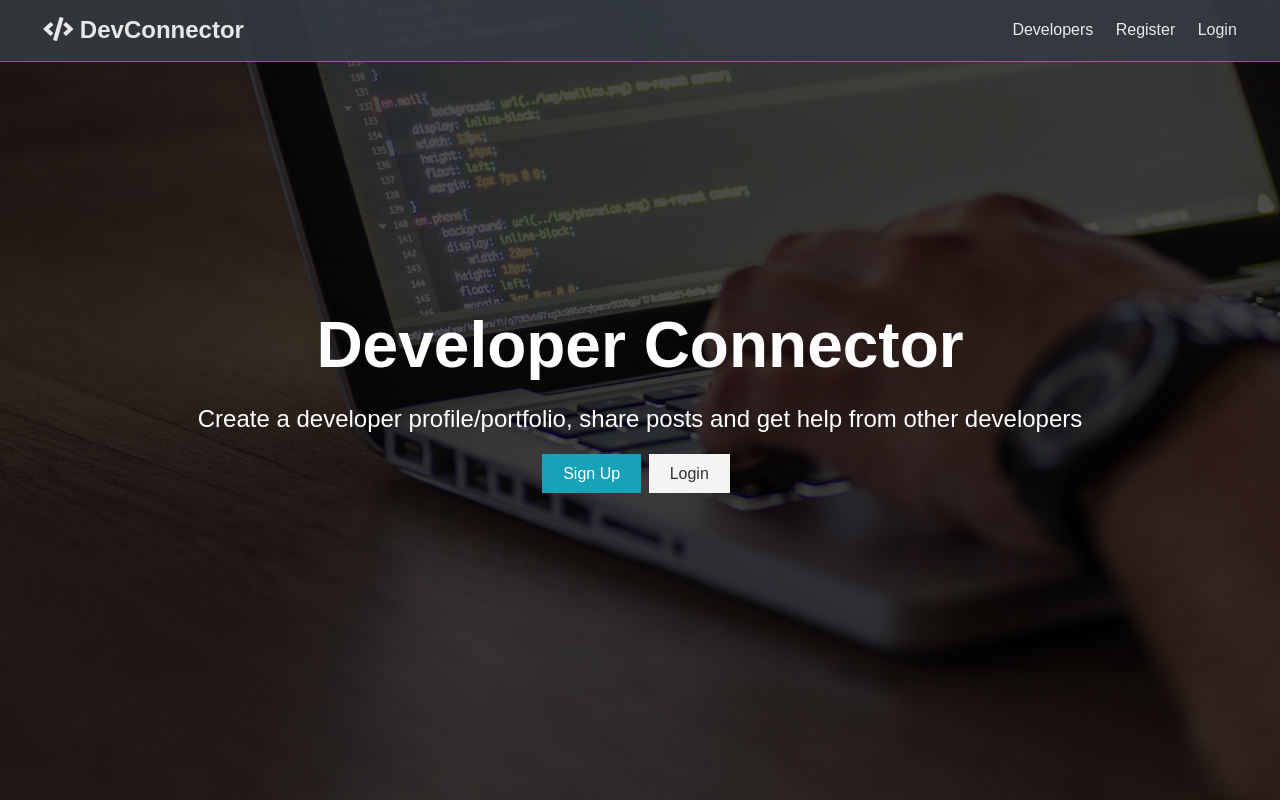
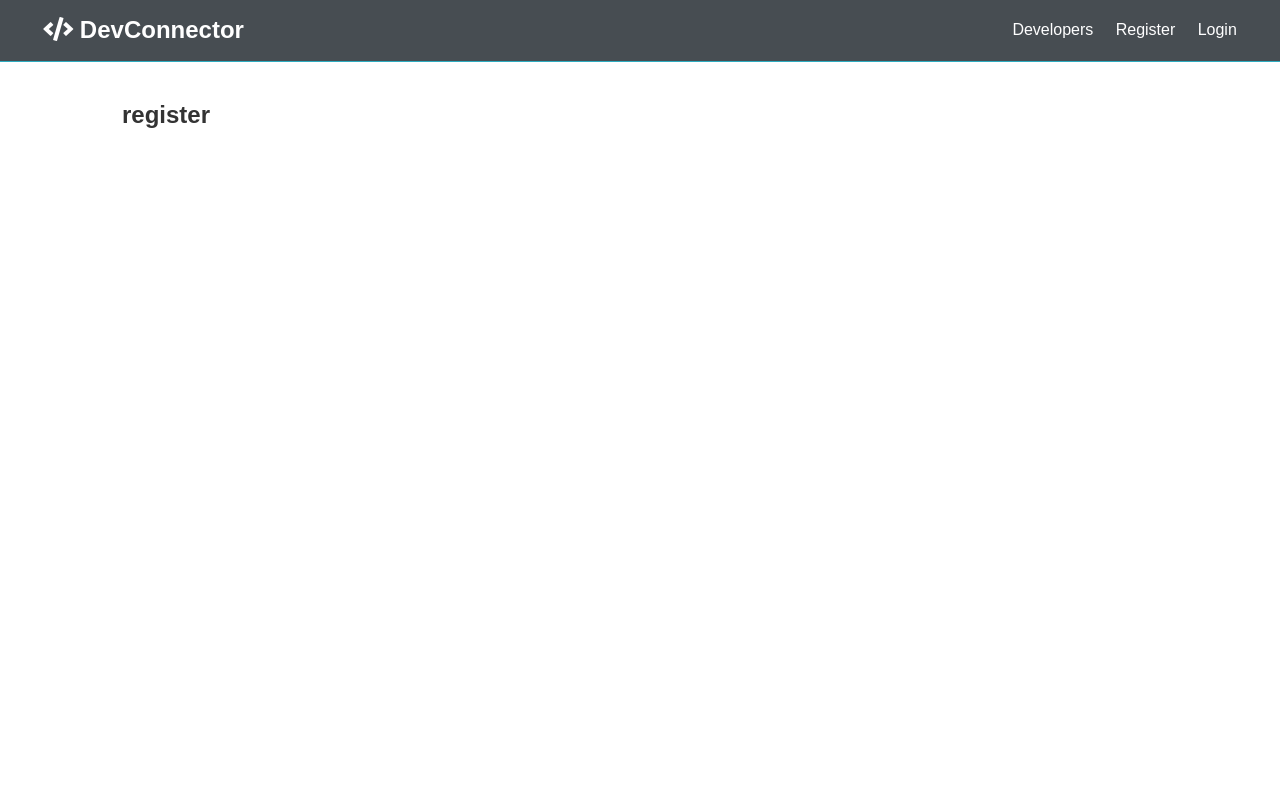
Before and after one commit to bemaldvanitha/devblogger-frontend, a React (Create React App) app: page /register in a window 1280 px wide. Built offline with nearby package versions, Linux system fonts and the light colour scheme.

Commit message:
react router added

```diff
--- a/src/App.js
+++ b/src/App.js
@@ -1,15 +1,26 @@
 import React from "react";
+import { BrowserRouter as Router , Route, Switch } from 'react-router-dom';
 import './App.css';
 
 import Navbar from "./components/layout/Navbar";
 import Landing from "./components/layout/Landing";
+import Login from "./components/layout/auth/Login";
+import Register from "./components/layout/auth/Register";
 
 const App = () => {
   return (
-    <>
-        <Navbar/>
-        <Landing/>
-    </>
+    <Router>
+        <>
+            <Navbar/>
+            <Route exact path={'/'} component={Landing}/>
+            <section className={'container'}>
+                <Switch>
+                    <Route exact path={'/register'} component={Register}/>
+                    <Route exact path={'/login'} component={Login}/>
+                </Switch>
+            </section>
+        </>
+    </Router>
   );
 }
 
--- a/src/components/layout/Landing.js
+++ b/src/components/layout/Landing.js
@@ -1,4 +1,5 @@
 import React from 'react';
+import {Link} from "react-router-dom";
 
 const Landing = (props) => {
     return(
@@ -11,8 +12,8 @@
                         other developers
                     </p>
                     <div className="buttons">
-                        <a href="register.html" className="btn btn-primary">Sign Up</a>
-                        <a href="login.html" className="btn btn-light">Login</a>
+                        <Link to="/register" className="btn btn-primary">Sign Up</Link>
+                        <Link to="/login" className="btn btn-light">Login</Link>
                     </div>
                 </div>
             </div>
--- a/src/components/layout/Navbar.js
+++ b/src/components/layout/Navbar.js
@@ -1,15 +1,16 @@
 import React from 'react';
+import { Link } from 'react-router-dom';
 
 const Navbar = (props) => {
     return(
         <nav className="navbar bg-dark">
             <h1>
-                <a href="index.html"><i className="fas fa-code"></i> DevConnector</a>
+                <Link to="/"><i className="fas fa-code"></i> DevConnector</Link>
             </h1>
             <ul>
-                <li><a href="profiles.html">Developers</a></li>
-                <li><a href="register.html">Register</a></li>
-                <li><a href="login.html">Login</a></li>
+                <li><Link to="/">Developers</Link></li>
+                <li><Link to="/register">Register</Link></li>
+                <li><Link to="/login">Login</Link></li>
             </ul>
         </nav>
     )
--- /dev/null
+++ b/src/components/layout/auth/Login.js
@@ -0,0 +1,11 @@
+import React from "react";
+
+const Login = () => {
+    return(
+        <div>
+            <h1>login</h1>
+        </div>
+    )
+}
+
+export default Login;
--- /dev/null
+++ b/src/components/layout/auth/Register.js
@@ -0,0 +1,11 @@
+import React from "react";
+
+const Register = () => {
+    return(
+        <div>
+            <h1>register</h1>
+        </div>
+    )
+}
+
+export default Register;
```
